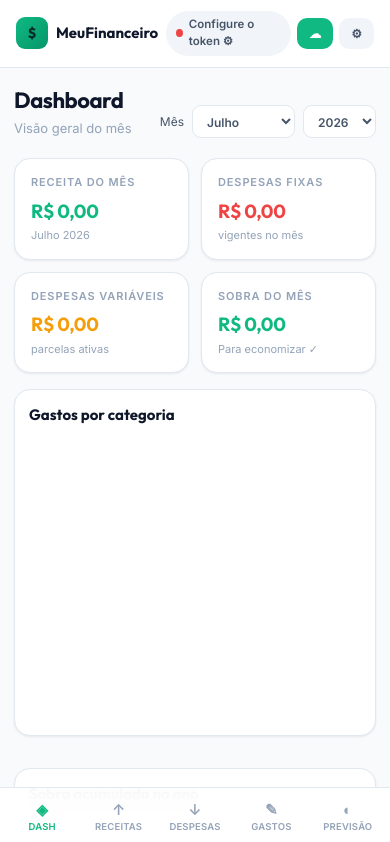
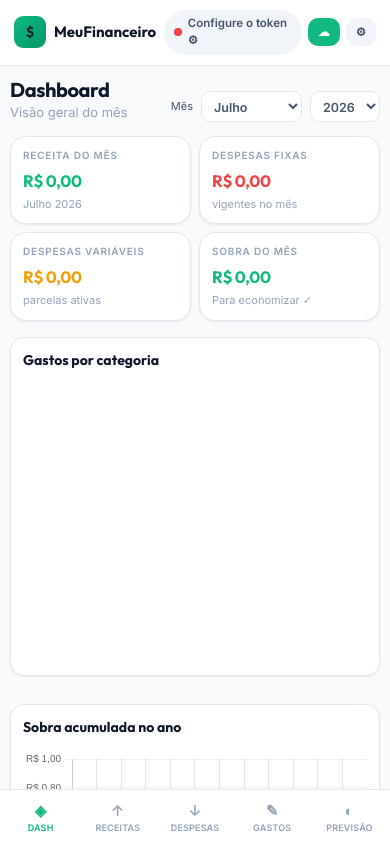
Before and after one commit to JoaoVuelma/controle-financeiro, a plain HTML site: page index.html in a window 390 px wide. Shown: the top 842 px of the page. Drawn offline with nearby package versions, Linux system fonts and the light colour scheme.

Commit message:
Update index.html

```diff
--- a/index.html
+++ b/index.html
@@ -40,23 +40,23 @@ a{color:inherit}
 
 /* ============ LAYOUT ============ */
 .app{display:flex;min-height:100vh;max-width:1500px;margin:0 auto}
-aside.sidebar{position:sticky;top:0;height:100vh;width:250px;flex-shrink:0;background:var(--slate-950);color:#e2e8f0;padding:22px 16px;display:flex;flex-direction:column;gap:6px}
+aside.sidebar{position:sticky;top:0;height:100vh;width:240px;flex-shrink:0;background:var(--slate-950);color:#e2e8f0;padding:22px 14px;display:flex;flex-direction:column;gap:4px;overflow-y:auto}
 .sidebar .brand{display:flex;align-items:center;gap:11px;padding:0 6px 22px}
 .sidebar .brand-logo{width:38px;height:38px;border-radius:11px;background:linear-gradient(135deg,#10b981,#059669);display:grid;place-items:center;font-family:'Outfit';font-weight:800;font-size:18px;color:#052e2b;box-shadow:0 8px 24px -8px rgba(16,185,129,.55)}
 .sidebar .brand-name{font-family:'Outfit';font-weight:700;font-size:16px;letter-spacing:-.01em}
 .sidebar .brand-sub{font-size:10px;color:#64748b;text-transform:uppercase;letter-spacing:.14em;margin-top:2px}
-.nav-item{display:flex;align-items:center;gap:11px;padding:10px 12px;border-radius:11px;color:#94a3b8;background:transparent;border:none;cursor:pointer;font-size:13.5px;font-weight:500;text-align:left;transition:.15s}
+.nav-item{display:flex;align-items:center;gap:11px;padding:10px 12px;border-radius:11px;color:#94a3b8;background:transparent;border:none;cursor:pointer;font-size:13.5px;font-weight:500;text-align:left;transition:.15s;width:100%}
 .nav-item:hover{background:rgba(255,255,255,.05);color:#f1f5f9}
 .nav-item.active{background:rgba(16,185,129,.14);color:#6ee7b7}
-.nav-item .ic{width:20px;text-align:center;font-size:16px}
+.nav-item .ic{width:20px;text-align:center;font-size:16px;flex-shrink:0}
 .sidebar-footer{margin-top:auto;padding-top:14px;border-top:1px solid rgba(255,255,255,.06);display:flex;flex-direction:column;gap:4px}
 
 main.main{flex:1;min-width:0;padding:26px 28px 120px}
 
 /* Mobile Header */
-.mobile-header{display:none;position:sticky;top:0;z-index:40;background:rgba(255,255,255,.9);backdrop-filter:blur(14px);border-bottom:1px solid var(--border);padding:11px 16px;align-items:center;justify-content:space-between;gap:8px}
-.mobile-nav{display:none;position:fixed;bottom:0;left:0;right:0;z-index:30;background:rgba(255,255,255,.94);backdrop-filter:blur(14px);border-top:1px solid var(--border);padding:6px 4px;justify-content:space-around}
-.mobile-nav button{background:none;border:none;flex:1;display:flex;flex-direction:column;align-items:center;gap:2px;padding:6px 2px;color:var(--text-t);font-size:9.5px;font-weight:600;letter-spacing:.02em;text-transform:uppercase;cursor:pointer;border-radius:8px}
+.mobile-header{display:none;position:sticky;top:0;z-index:40;background:rgba(255,255,255,.92);backdrop-filter:blur(14px);border-bottom:1px solid var(--border);padding:10px 14px;align-items:center;justify-content:space-between;gap:8px}
+.mobile-nav{display:none;position:fixed;bottom:0;left:0;right:0;z-index:30;background:rgba(255,255,255,.96);backdrop-filter:blur(14px);border-top:1px solid var(--border);padding:6px 2px calc(6px + env(safe-area-inset-bottom));justify-content:space-around;overflow-x:auto}
+.mobile-nav button{background:none;border:none;flex:1;min-width:56px;display:flex;flex-direction:column;align-items:center;gap:2px;padding:6px 2px;color:var(--text-t);font-size:9.5px;font-weight:600;letter-spacing:.02em;text-transform:uppercase;cursor:pointer;border-radius:8px}
 .mobile-nav button.active{color:var(--emerald)}
 .mobile-nav button .ic{font-size:15px}
 
@@ -64,20 +64,21 @@ main.main{flex:1;min-width:0;padding:26px 28px 120px}
 .page{display:none;animation:fadeIn .25s ease}
 .page.active{display:block}
 @keyframes fadeIn{from{opacity:0;transform:translateY(4px)}to{opacity:1;transform:none}}
-.page-head{display:flex;align-items:flex-end;justify-content:space-between;flex-wrap:wrap;gap:14px;margin-bottom:20px}
-.page-title{font-family:'Outfit';font-size:28px;font-weight:700;letter-spacing:-.02em}
-.month-sel{display:flex;align-items:center;gap:8px;font-size:12px;color:var(--text-s)}
-.month-sel select{padding:7px 10px;border-radius:9px;border:1px solid var(--border);background:var(--card);cursor:pointer;font-weight:600}
+.page-head{display:flex;align-items:flex-end;justify-content:space-between;flex-wrap:wrap;gap:12px;margin-bottom:20px}
+.page-head>div:first-child{min-width:0;flex:1}
+.page-title{font-family:'Outfit';font-size:28px;font-weight:700;letter-spacing:-.02em;line-height:1.15}
+.month-sel{display:flex;align-items:center;gap:8px;font-size:12px;color:var(--text-s);flex-shrink:0}
+.month-sel select{padding:7px 10px;border-radius:9px;border:1px solid var(--border);background:var(--card);cursor:pointer;font-weight:600;max-width:100%}
 
 /* ============ CARD / METRIC ============ */
-.card{background:var(--card);border:1px solid var(--border);border-radius:var(--radius);padding:18px;box-shadow:var(--shadow);margin-bottom:16px}
-.card-title{font-family:'Outfit';font-size:15px;font-weight:700;margin-bottom:14px;display:flex;justify-content:space-between;align-items:center}
+.card{background:var(--card);border:1px solid var(--border);border-radius:var(--radius);padding:18px;box-shadow:var(--shadow);margin-bottom:16px;min-width:0}
+.card-title{font-family:'Outfit';font-size:15px;font-weight:700;margin-bottom:14px;display:flex;justify-content:space-between;align-items:center;gap:8px;flex-wrap:wrap}
 .two-col{display:grid;grid-template-columns:1fr 1fr;gap:16px;margin-bottom:16px}
 .metrics{display:grid;grid-template-columns:repeat(4,minmax(0,1fr));gap:12px;margin-bottom:16px}
-.metric{background:var(--card);border:1px solid var(--border);border-radius:var(--radius);padding:15px 16px;box-shadow:var(--shadow)}
-.metric-label{font-size:11px;text-transform:uppercase;letter-spacing:.08em;color:var(--text-t);font-weight:600;margin-bottom:6px}
-.metric-value{font-family:'Outfit';font-size:22px;font-weight:700;letter-spacing:-.02em}
-.metric-sub{font-size:11px;color:var(--text-t);margin-top:2px}
+.metric{background:var(--card);border:1px solid var(--border);border-radius:var(--radius);padding:14px 15px;box-shadow:var(--shadow);min-width:0}
+.metric-label{font-size:10.5px;text-transform:uppercase;letter-spacing:.08em;color:var(--text-t);font-weight:600;margin-bottom:6px;white-space:nowrap;overflow:hidden;text-overflow:ellipsis}
+.metric-value{font-family:'Outfit';font-size:22px;font-weight:700;letter-spacing:-.02em;overflow-wrap:anywhere}
+.metric-sub{font-size:11px;color:var(--text-t);margin-top:2px;overflow-wrap:anywhere}
 .mv-green{color:var(--green)}.mv-red{color:var(--red)}.mv-amber{color:var(--amber)}.mv-blue{color:var(--blue)}
 
 /* ============ TABLE ============ */
@@ -139,8 +140,9 @@ tbody tr:hover{background:var(--bg2)}
 .btn-xs{padding:5px 9px;font-size:11px;border-radius:7px}
 
 /* ============ INNER TABS ============ */
-.inner-tabs{display:flex;gap:4px;background:var(--bg2);padding:4px;border-radius:12px;margin-bottom:16px;width:fit-content}
-.inner-tab{background:transparent;border:none;padding:8px 16px;border-radius:9px;font-weight:600;font-size:13px;color:var(--text-s);cursor:pointer;transition:.15s}
+.inner-tabs{display:flex;gap:4px;background:var(--bg2);padding:4px;border-radius:12px;margin-bottom:16px;width:fit-content;max-width:100%;overflow-x:auto;-webkit-overflow-scrolling:touch;scrollbar-width:none}
+.inner-tabs::-webkit-scrollbar{display:none}
+.inner-tab{background:transparent;border:none;padding:8px 14px;border-radius:9px;font-weight:600;font-size:13px;color:var(--text-s);cursor:pointer;transition:.15s;white-space:nowrap;flex-shrink:0}
 .inner-tab.active{background:var(--card);color:var(--text);box-shadow:var(--shadow)}
 
 /* ============ PROGRESS ============ */
@@ -149,7 +151,7 @@ tbody tr:hover{background:var(--bg2)}
 .prog-labels{display:flex;justify-content:space-between;font-size:10px;color:var(--text-t);margin-top:3px}
 
 /* ============ CHARTS ============ */
-.chart-wrap{position:relative;height:220px;width:100%}
+.chart-wrap{position:relative;height:220px;width:100%;min-width:0}
 
 /* ============ BUDGET CARDS ============ */
 #g-budget-cards{display:grid;grid-template-columns:repeat(auto-fill,minmax(240px,1fr));gap:12px;margin-bottom:16px}
@@ -193,11 +195,16 @@ tbody tr:hover{background:var(--bg2)}
 @keyframes pulse{50%{opacity:.4}}
 
 /* ============ MODAL ============ */
-.modal-overlay{position:fixed;inset:0;z-index:100;background:rgba(15,23,42,.55);display:flex;align-items:center;justify-content:center;padding:16px;backdrop-filter:blur(3px)}
-.modal-box{background:var(--card);border-radius:18px;padding:22px;max-width:520px;width:100%;max-height:90vh;overflow-y:auto;box-shadow:var(--shadow-lg)}
+.modal-overlay{position:fixed;inset:0;z-index:100;background:rgba(15,23,42,.55);display:flex;align-items:flex-end;justify-content:center;padding:0;backdrop-filter:blur(3px)}
+.modal-box{background:var(--card);border-radius:18px 18px 0 0;padding:20px 18px calc(20px + env(safe-area-inset-bottom));max-width:520px;width:100%;max-height:92vh;overflow-y:auto;box-shadow:var(--shadow-lg)}
+@media(min-width:640px){
+  .modal-overlay{align-items:center;padding:16px}
+  .modal-box{border-radius:18px;padding:22px}
+}
 .modal-title{font-family:'Outfit';font-size:19px;font-weight:700;margin-bottom:6px}
 .modal-sub{font-size:13px;color:var(--text-s);margin-bottom:14px}
 .modal-actions{display:flex;gap:8px;flex-wrap:wrap;margin-top:18px}
+.modal-actions .btn{flex:1;min-width:120px}
 .step-item{display:flex;gap:10px;padding:9px 0;font-size:13px;color:var(--text-s);align-items:flex-start}
 .step-num{flex-shrink:0;width:22px;height:22px;border-radius:50%;background:var(--emerald);color:#fff;font-size:11px;font-weight:700;display:grid;place-items:center}
 .token-input{font-family:ui-monospace,SFMono-Regular,monospace;letter-spacing:.05em}
@@ -207,27 +214,55 @@ tbody tr:hover{background:var(--bg2)}
 /* ============ FAB ============ */
 #btn-novo-gasto{position:fixed;bottom:24px;right:24px;z-index:35;width:60px;height:60px;border-radius:50%;background:var(--emerald);color:#fff;border:none;font-size:30px;line-height:0;cursor:pointer;box-shadow:0 12px 30px -8px rgba(16,185,129,.55);display:none;align-items:center;justify-content:center;transition:.15s}
 #btn-novo-gasto:hover{transform:scale(1.06);background:var(--emerald-600)}
-@media(max-width:768px){#btn-novo-gasto{bottom:76px;right:16px;width:54px;height:54px;font-size:26px}}
+@media(max-width:768px){#btn-novo-gasto{bottom:calc(76px + env(safe-area-inset-bottom));right:16px;width:54px;height:54px;font-size:26px}}
 
 /* ============ TOAST ============ */
-#toast{position:fixed;bottom:30px;left:50%;transform:translateX(-50%) translateY(20px);opacity:0;pointer-events:none;padding:12px 22px;background:var(--slate-900);color:#f1f5f9;border-radius:99px;font-weight:600;font-size:13px;z-index:200;transition:.25s;box-shadow:var(--shadow-lg)}
+#toast{position:fixed;bottom:30px;left:50%;transform:translateX(-50%) translateY(20px);opacity:0;pointer-events:none;padding:12px 22px;background:var(--slate-900);color:#f1f5f9;border-radius:99px;font-weight:600;font-size:13px;z-index:200;transition:.25s;box-shadow:var(--shadow-lg);max-width:calc(100vw - 32px);text-align:center}
 #toast.show{opacity:1;transform:translateX(-50%) translateY(0)}
 
 /* ============ RESPONSIVE ============ */
+@media(max-width:1100px){
+  main.main{padding:22px 20px 120px}
+  .metrics{grid-template-columns:repeat(2,minmax(0,1fr))}
+}
 @media(max-width:960px){
   .two-col{grid-template-columns:1fr}
-  .metrics{grid-template-columns:repeat(2,1fr)}
+  aside.sidebar{width:210px;padding:20px 10px}
+  .nav-item{font-size:13px;padding:9px 10px}
 }
 @media(max-width:768px){
   aside.sidebar{display:none}
   .mobile-header{display:flex}
   .mobile-nav{display:flex}
-  main.main{padding:16px 14px 100px}
+  main.main{padding:14px 12px calc(96px + env(safe-area-inset-bottom))}
+  .page-head{margin-bottom:14px;gap:8px}
   .page-title{font-size:22px}
-  .metric-value{font-size:19px}
-  .form-grid,.form-grid.g3{grid-template-columns:1fr}
+  .month-sel{font-size:11px}
+  .month-sel select{padding:6px 8px;font-size:12.5px}
+  .card{padding:14px;margin-bottom:12px;border-radius:14px}
+  .card-title{font-size:14px;margin-bottom:12px}
+  .metric{padding:12px 13px}
+  .metric-value{font-size:18px}
+  .metric-label{font-size:10px}
+  .form-grid,.form-grid.g3{grid-template-columns:1fr;gap:10px}
   #g-budget-cards{grid-template-columns:1fr}
-  .card{padding:14px}
+  .chart-wrap{height:200px}
+  .btn{padding:9px 13px;font-size:13px}
+  .form-section{padding:14px}
+}
+@media(max-width:480px){
+  main.main{padding:12px 10px calc(92px + env(safe-area-inset-bottom))}
+  .metrics{grid-template-columns:repeat(2,minmax(0,1fr));gap:8px}
+  .metric{padding:11px 12px}
+  .metric-value{font-size:16.5px}
+  .page-title{font-size:20px}
+  .card{padding:12px}
+  .chart-wrap{height:180px}
+  .inner-tab{padding:7px 11px;font-size:12px}
+  thead th,tbody td{padding:9px 10px;font-size:12px}
+  .modal-title{font-size:17px}
+  .mobile-nav button{font-size:9px;padding:5px 2px}
+  .btn-sm{padding:6px 9px;font-size:11.5px}
 }
 </style>
 </head>
```
